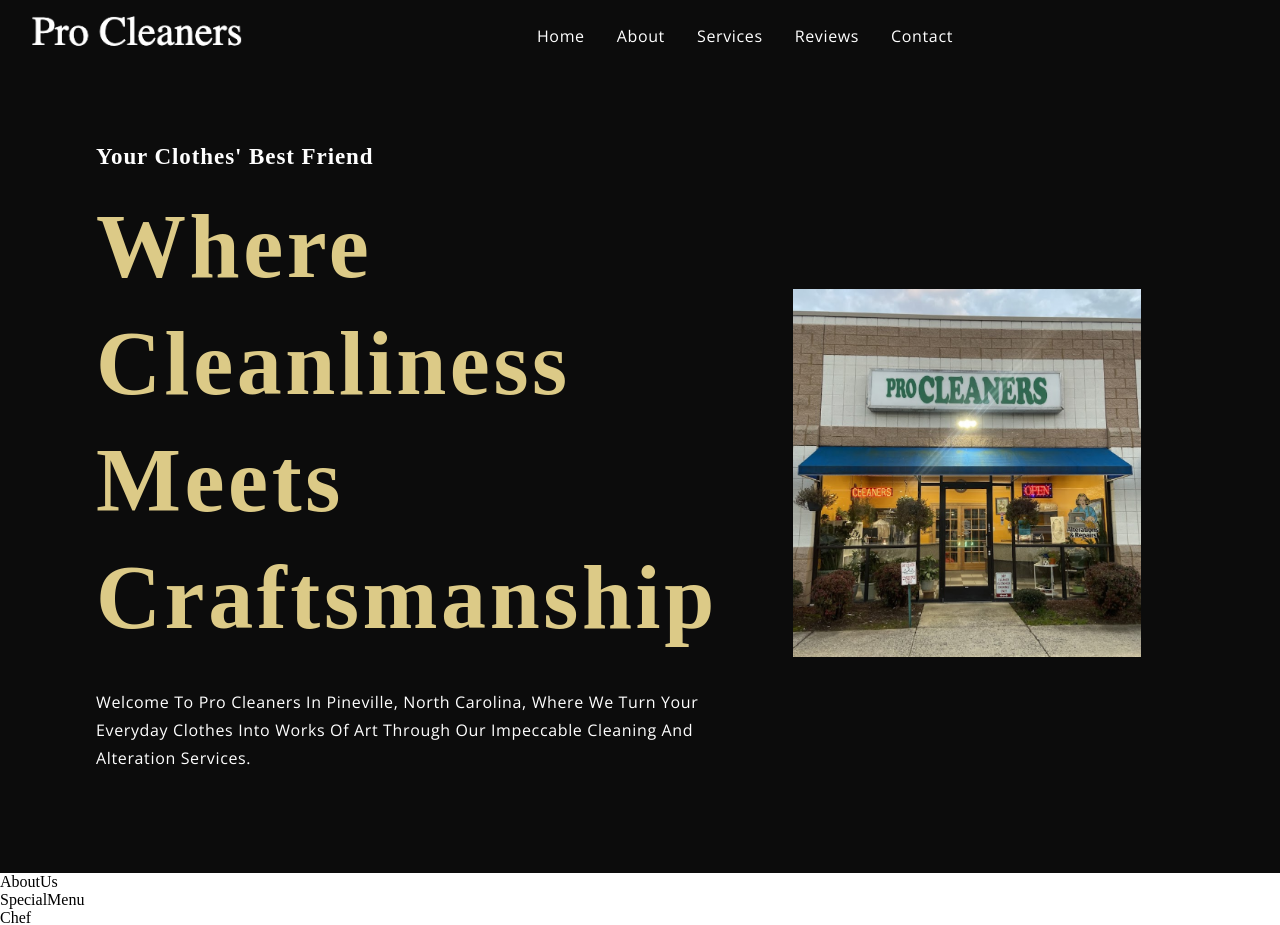
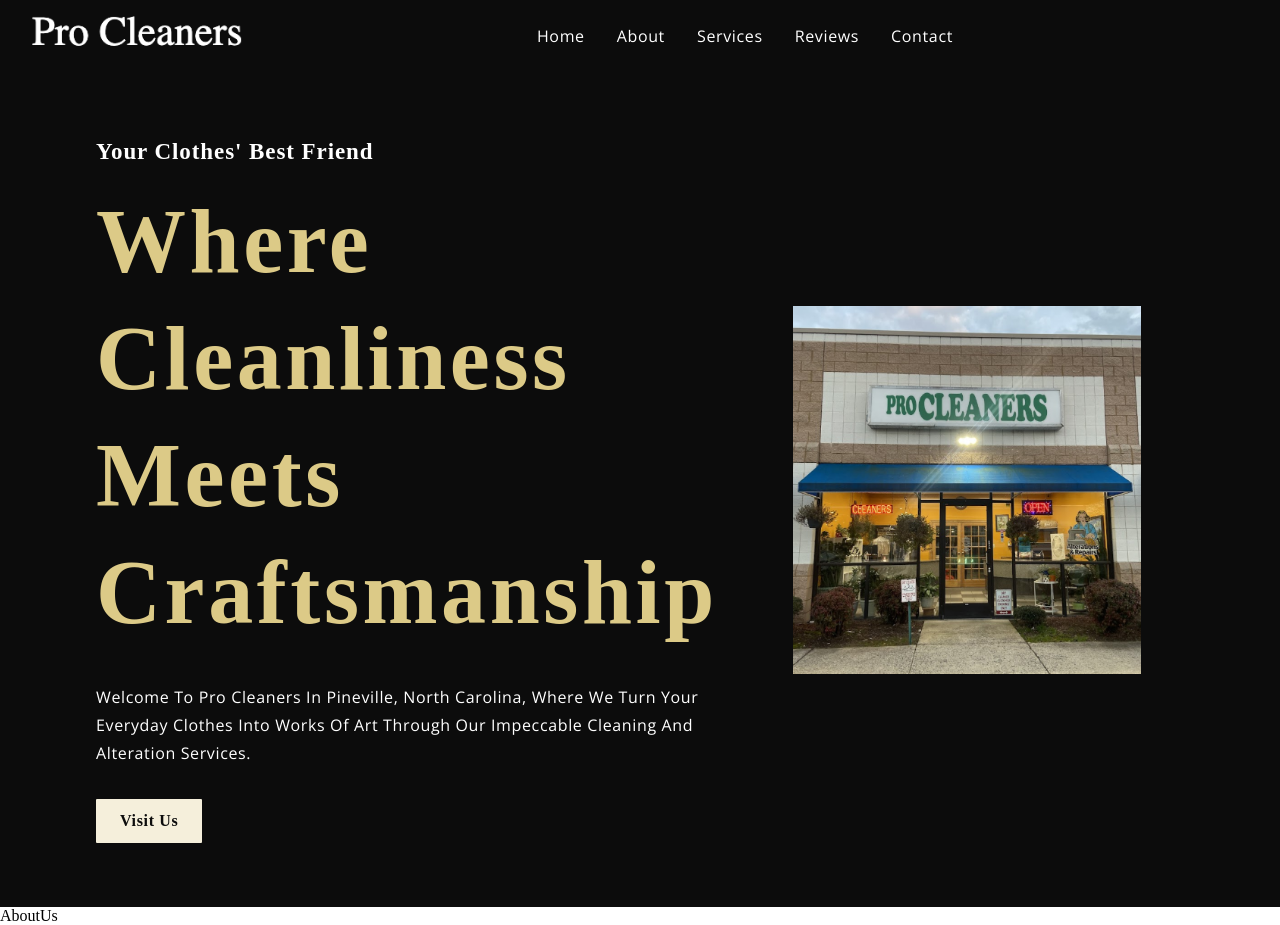
Before and after one commit to seansangpark/pro_cleaners, a React (Create React App) app: page / in a window 1280 px wide. Shown: the top 925 px of the page. Built offline with nearby package versions, Linux system fonts and the light colour scheme; a web font is replaced by a local one.

Commit message:
visit us button

```diff
--- a/src/container/Header/Header.jsx
+++ b/src/container/Header/Header.jsx
@@ -20,12 +20,12 @@ const Header = () => (
         everyday clothes into works of art through our impeccable cleaning and
         alteration services.
       </p>
-      {/* <button
+      <button
         type='button'
         className='custom__button'
       >
-        Explore Menu
-      </button> */}
+        Visit Us
+      </button>
     </div>
 
     <div className='app__wrapper_img'>
```
